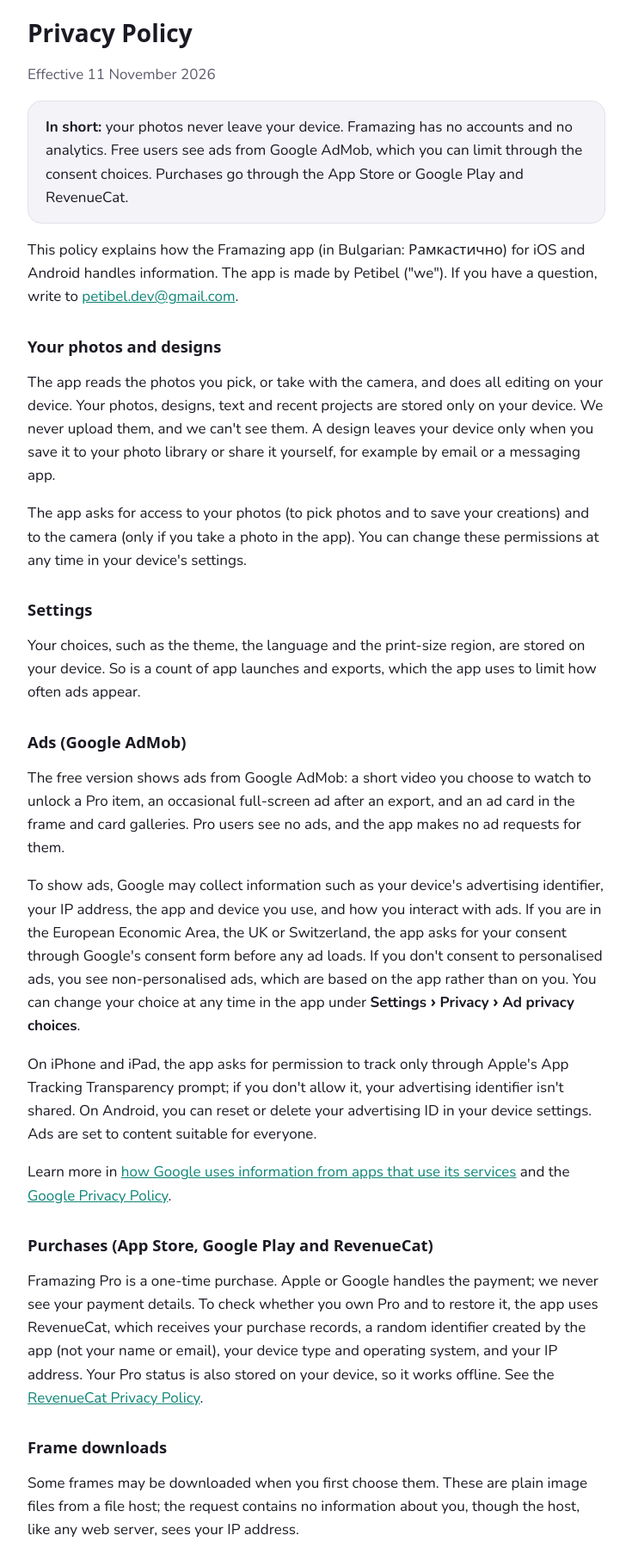
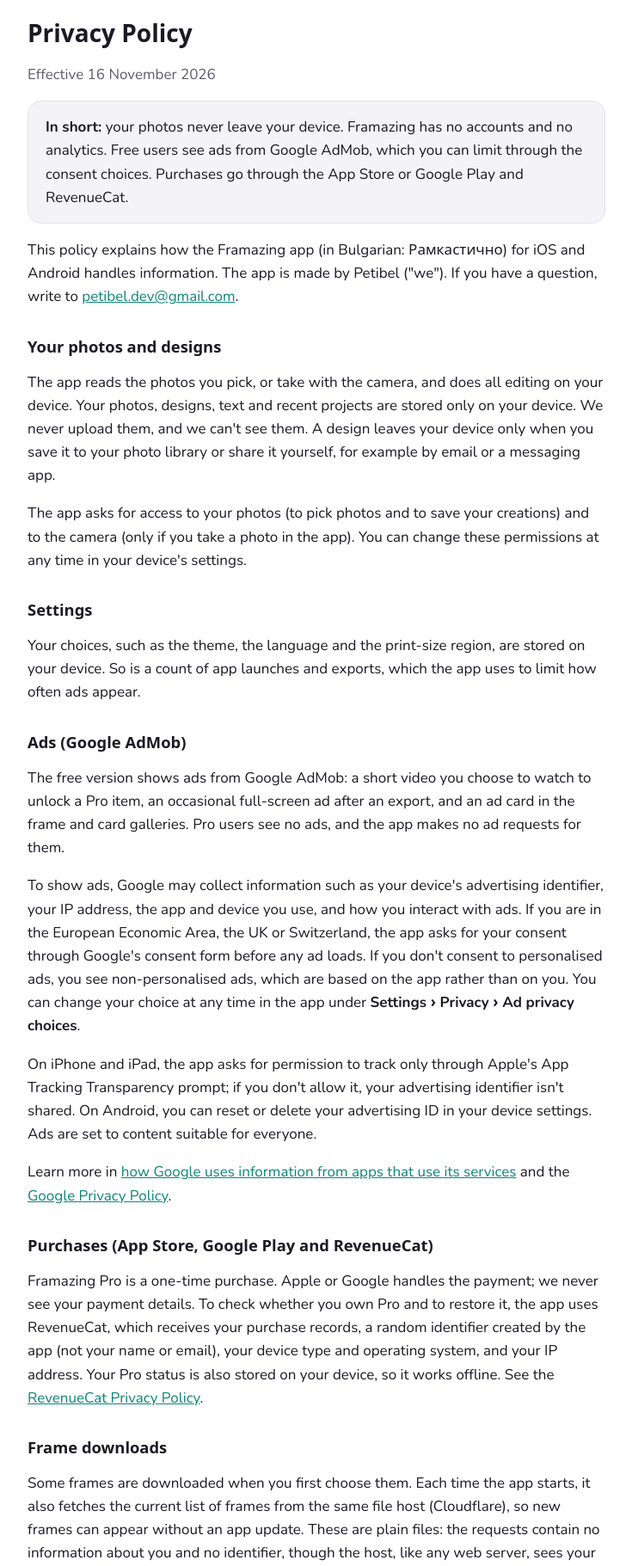
Before and after one commit to petjabel/petjabel.github.io, a plain HTML site: page framazing/privacy/index.html in a window 1280 px wide. Shown: the part 67-1888 px from the top of the page at 86% size, without its empty margins (272-1007 px from the left). Drawn offline with nearby package versions, Linux system fonts and the light colour scheme; a web font is replaced by a local one.

Commit message:
Framazing privacy: the frame list fetched at each launch
Co-Authored-By: Claude Opus 5.5 <noreply@anthropic.com>

```diff
--- a/framazing/privacy/index.html
+++ b/framazing/privacy/index.html
@@ -17,7 +17,7 @@
     </header>
     <main>
       <h1>Privacy Policy</h1>
-      <p class="muted">Effective 11 November 2026</p>
+      <p class="muted">Effective 16 November 2026</p>
 
       <div class="card">
         <strong>In short:</strong> your photos never leave your device. Framazing has no
@@ -91,9 +91,11 @@
 
       <h2>Frame downloads</h2>
       <p>
-        Some frames may be downloaded when you first choose them. These are plain image files from
-        a file host; the request contains no information about you, though the host, like any
-        web server, sees your IP address.
+        Some frames are downloaded when you first choose them. Each time the app starts, it also
+        fetches the current list of frames from the same file host (Cloudflare), so new frames can
+        appear without an app update. These are plain files: the requests contain no information
+        about you and no identifier, though the host, like any web server, sees your IP address.
+        Downloaded frames and the frame list are kept on your device, so they work offline.
       </p>
 
       <h2>What we don't do</h2>
```
Also changed, not shown: framazing/privacy/bg/index.html (+7 -4 lines).
